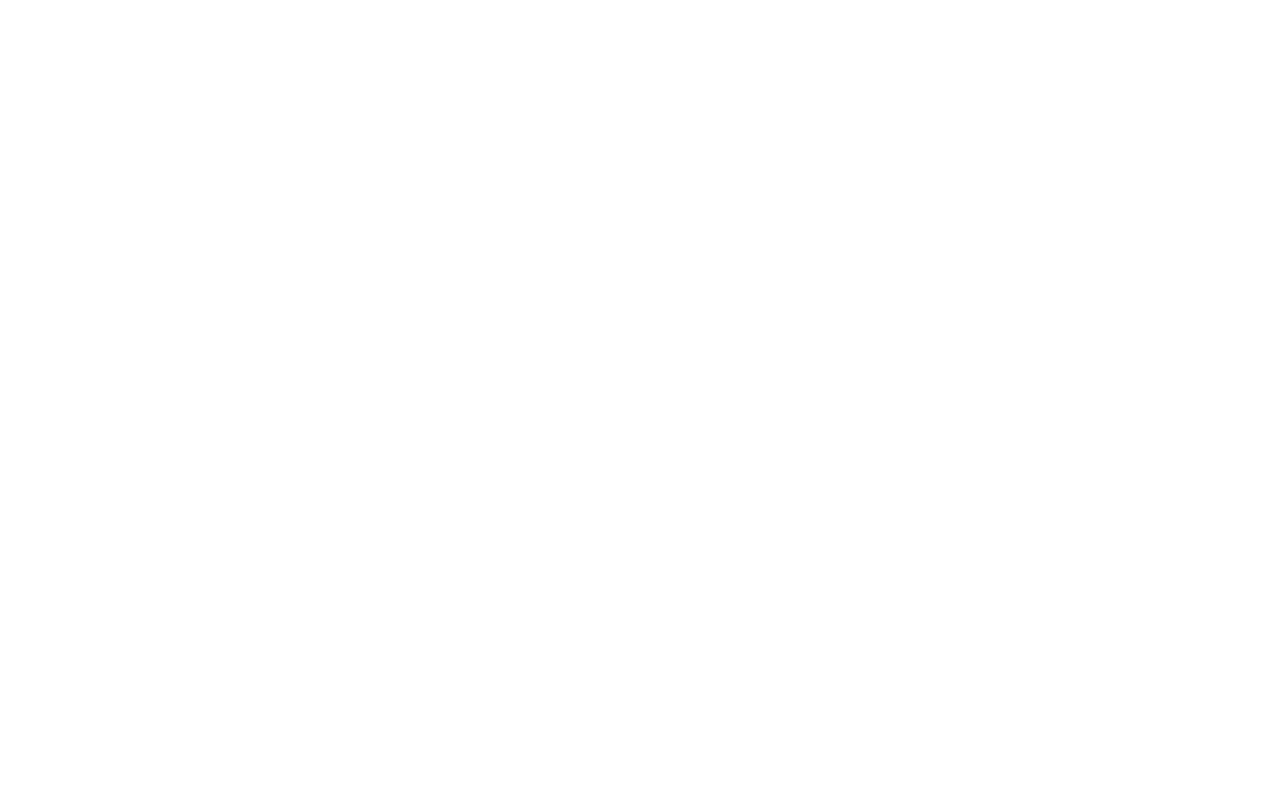
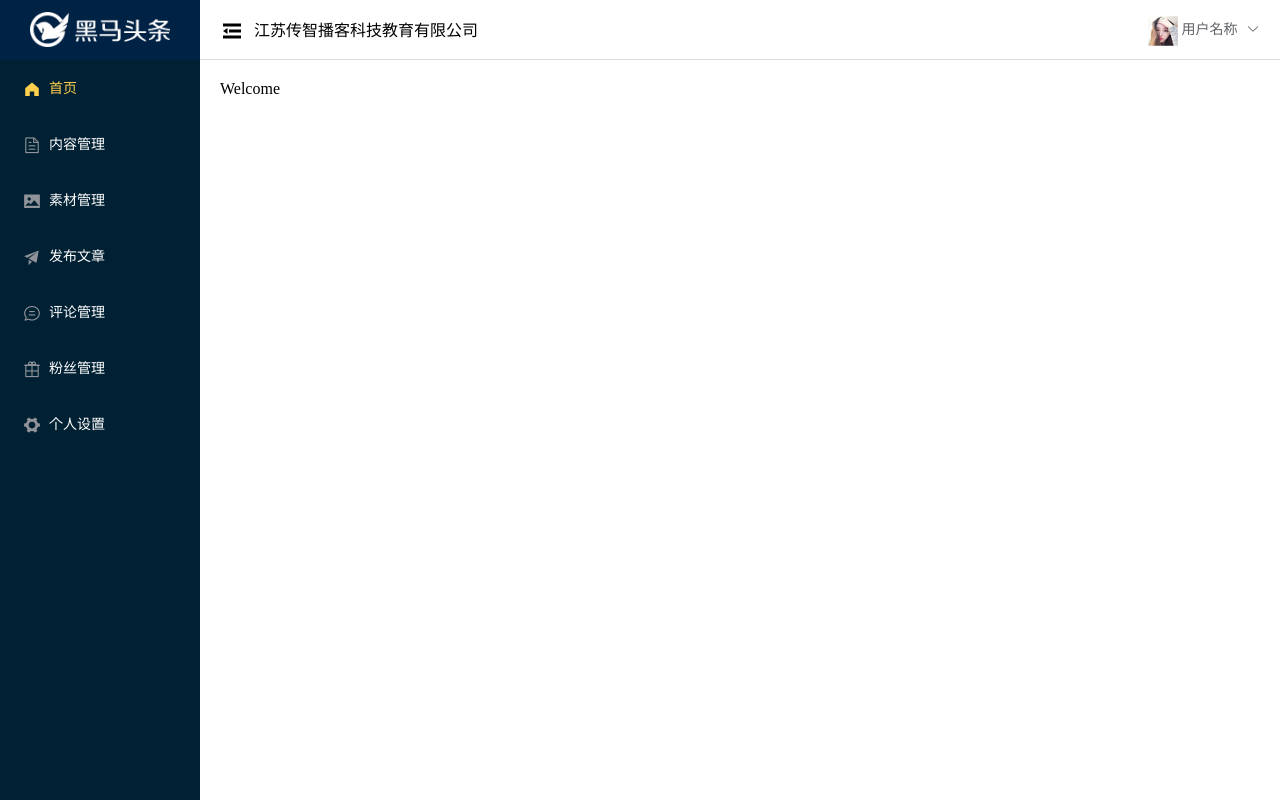
Before and after one commit to xingqixin/hm-toutiao-xin, a Vue app: page /#/welcome in a window 1280 px wide. Built offline with nearby package versions, Linux system fonts and the light colour scheme.

Commit message:
home分支

```diff
--- a/src/router/index.js
+++ b/src/router/index.js
@@ -2,6 +2,8 @@ import Vue from 'vue'
 import VueRouter from 'vue-router'
 
 import Login from '@/views/login'
+import Home from '@/views/home'
+import Welcome from '@/views/welcome'
 
 Vue.use(VueRouter)
 
@@ -12,6 +14,19 @@ const router = new VueRouter({
     path: '/login',
     name: 'login',
     component: Login
+  }, {
+
+    path: '/',
+    name: 'home',
+    component: Home,
+    redirect: '/welcome',
+    children: [
+      {
+        path: '/welcome',
+        name: 'welcome',
+        component: Welcome
+      }
+    ]
   }]
 })
 
--- /dev/null
+++ b/src/views/home/index.vue
@@ -0,0 +1,131 @@
+<template>
+  <el-container class="wrapper">
+    <el-aside :width="isCollapse?'64px':'200px'">
+      <div class="logo" :class="{minlogo:isCollapse}"></div>
+      <el-menu
+        default-active="1"
+        background-color="#002033"
+        text-color="#fff"
+        active-text-color="#ffd04b"
+        :collapse="isCollapse"
+        :collapse-transition="false"
+      >
+        <el-menu-item index="1">
+          <i class="el-icon-s-home"></i>
+          <span slot="title">首页</span>
+        </el-menu-item>
+        <el-menu-item index="2">
+          <i class="el-icon-document"></i>
+          <span slot="title">内容管理</span>
+        </el-menu-item>
+        <el-menu-item index="3">
+          <i class="el-icon-picture"></i>
+          <span slot="title">素材管理</span>
+        </el-menu-item>
+        <el-menu-item index="4">
+          <i class="el-icon-s-promotion"></i>
+          <span slot="title">发布文章</span>
+        </el-menu-item>
+        <el-menu-item index="5">
+          <i class="el-icon-chat-line-round"></i>
+          <span slot="title">评论管理</span>
+        </el-menu-item>
+        <el-menu-item index="6">
+          <i class="el-icon-present"></i>
+          <span slot="title">粉丝管理</span>
+        </el-menu-item>
+        <el-menu-item index="7">
+          <i class="el-icon-s-tools"></i>
+          <span slot="title">个人设置</span>
+        </el-menu-item>
+      </el-menu>
+    </el-aside>
+    <el-container>
+      <el-header>
+        <span class="el-icon-s-fold" @click="toggleMenu()"></span>
+        <span class="text">江苏传智播客科技教育有限公司</span>
+        <el-dropdown class="my-dropdown">
+          <span class="el-dropdown-link">
+            <img src="../../assets/images/avatar.jpg" alt />
+            用户名称
+            <i class="el-icon-arrow-down el-icon--right"></i>
+          </span>
+          <el-dropdown-menu slot="dropdown">
+            <el-dropdown-item>个人设置</el-dropdown-item>
+            <el-dropdown-item>退出登录</el-dropdown-item>
+          </el-dropdown-menu>
+        </el-dropdown>
+      </el-header>
+      <el-main>
+          <!-- 二级路由的出口 -->
+          <router-view>Welcome</router-view>
+      </el-main>
+    </el-container>
+  </el-container>
+</template>
+
+<script>
+export default {
+  data () {
+    return {
+      isCollapse: false
+    }
+  },
+  methods: {
+    toggleMenu () {
+      // 切换侧边栏的展开和收起,默认展开false
+      this.isCollapse = !this.isCollapse
+    }
+  }
+}
+</script>
+
+<style scoped lang='less'>
+/* //标签的名称就是解析后标签的类名 */
+.wrapper {
+  width: 100%;
+  height: 100%;
+  position: absolute;
+  left: 0;
+  top: 0;
+  .el-aside {
+    background-color: #002033;
+  }
+  .el-header {
+    border-bottom: 1px solid #ddd;
+    line-height: 60px;
+    .el-icon-s-fold {
+      font-size: 24px;
+      vertical-align: middle;
+      margin-right: 10px;
+    }
+    .text {
+      vertical-align: middle;
+    }
+    .my-dropdown {
+      float: right;
+      .el-dropdown-link {
+        font-weight: blod;
+      }
+      img {
+        height: 30px;
+        width: 30px;
+        vertical-align: middle;
+      }
+    }
+  }
+}
+.logo {
+  width: 100%;
+  height: 60px;
+  background: #002244 url(../../assets/images/logo_admin.png) no-repeat
+    center / 140px auto;
+}
+.minlogo {
+  background-image: url(../../assets/images/logo_admin_01.png);
+  background-size: 36px auto;
+}
+.el-menu {
+  border-right: none;
+}
+</style>
--- /dev/null
+++ b/src/views/welcome/index.vue
@@ -0,0 +1,13 @@
+<template>
+    <div class="container">Welcome</div>
+</template>
+
+<script>
+export default {
+
+}
+</script>
+
+<style>
+
+</style>
```
